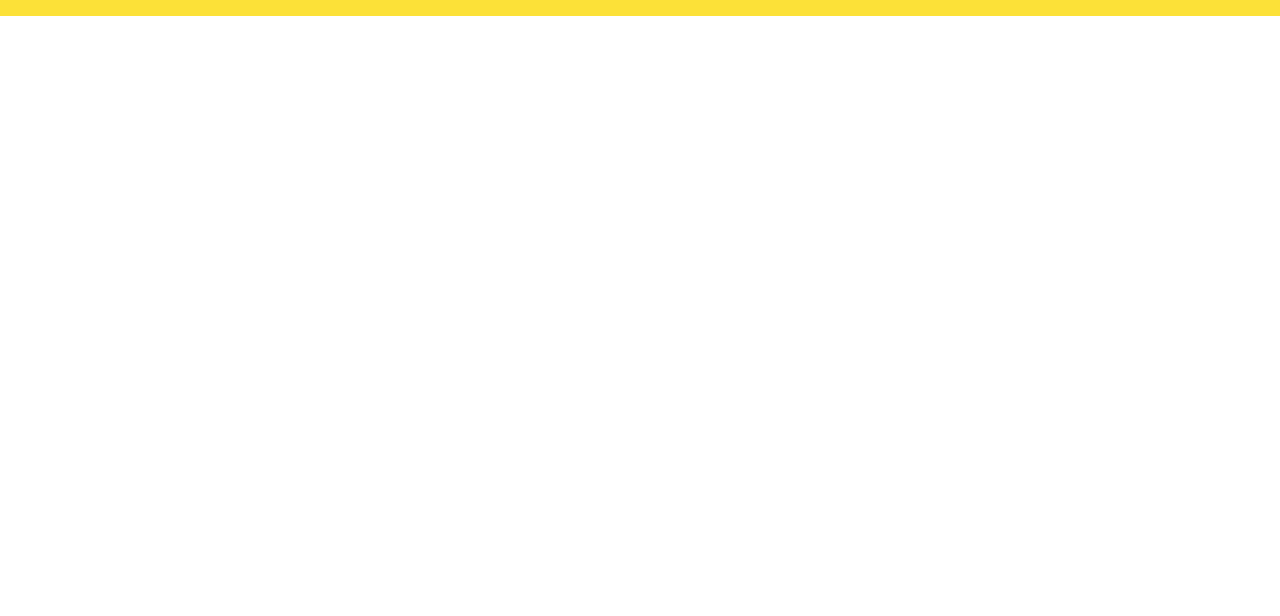
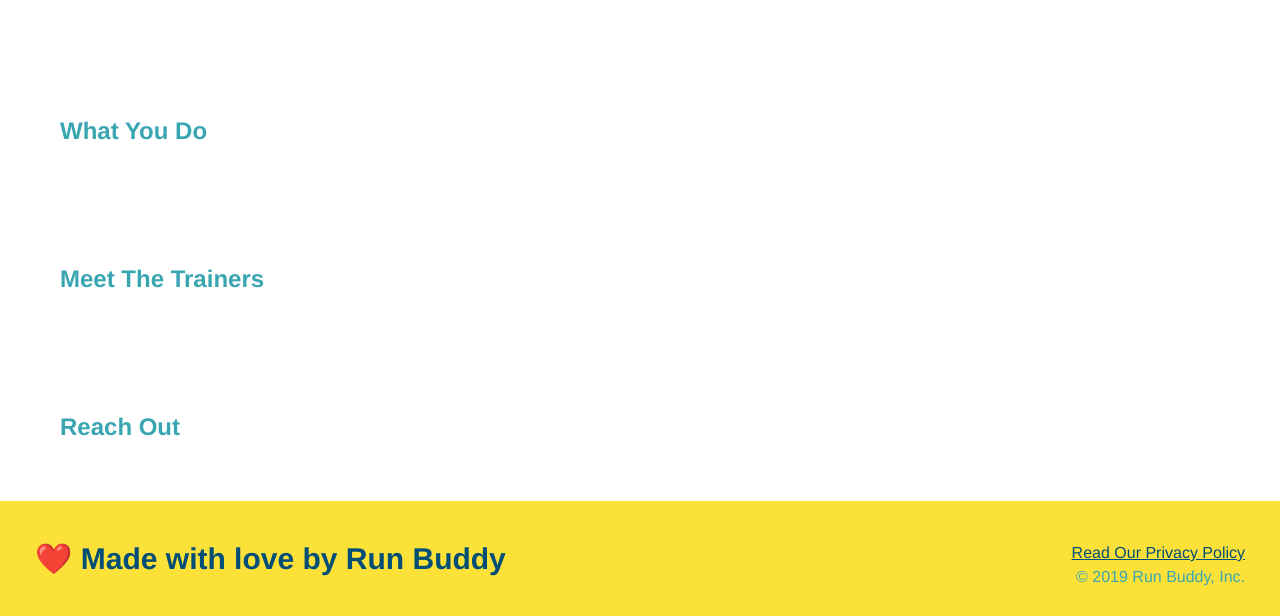
Before and after one commit to dennisdown/run-buddy, a plain HTML site: page index.html in a window 1280 px wide. Shown: the part 407-1023 px from the top of the page. Before the commit the page ends 800 px from the top, so only its background shows below. Drawn offline with Linux system fonts and the light colour scheme.

Commit message:
more hero

```diff
--- a/assets/css/style.css
+++ b/assets/css/style.css
@@ -55,3 +55,6 @@ footer div {
 footer a {
     color: #024e76;
 }
+section {
+    padding: 60px;
+}
```
Also changed, not shown: assets/images/hero-bg.jpg (renamed from images/hero-bg.jpg).
